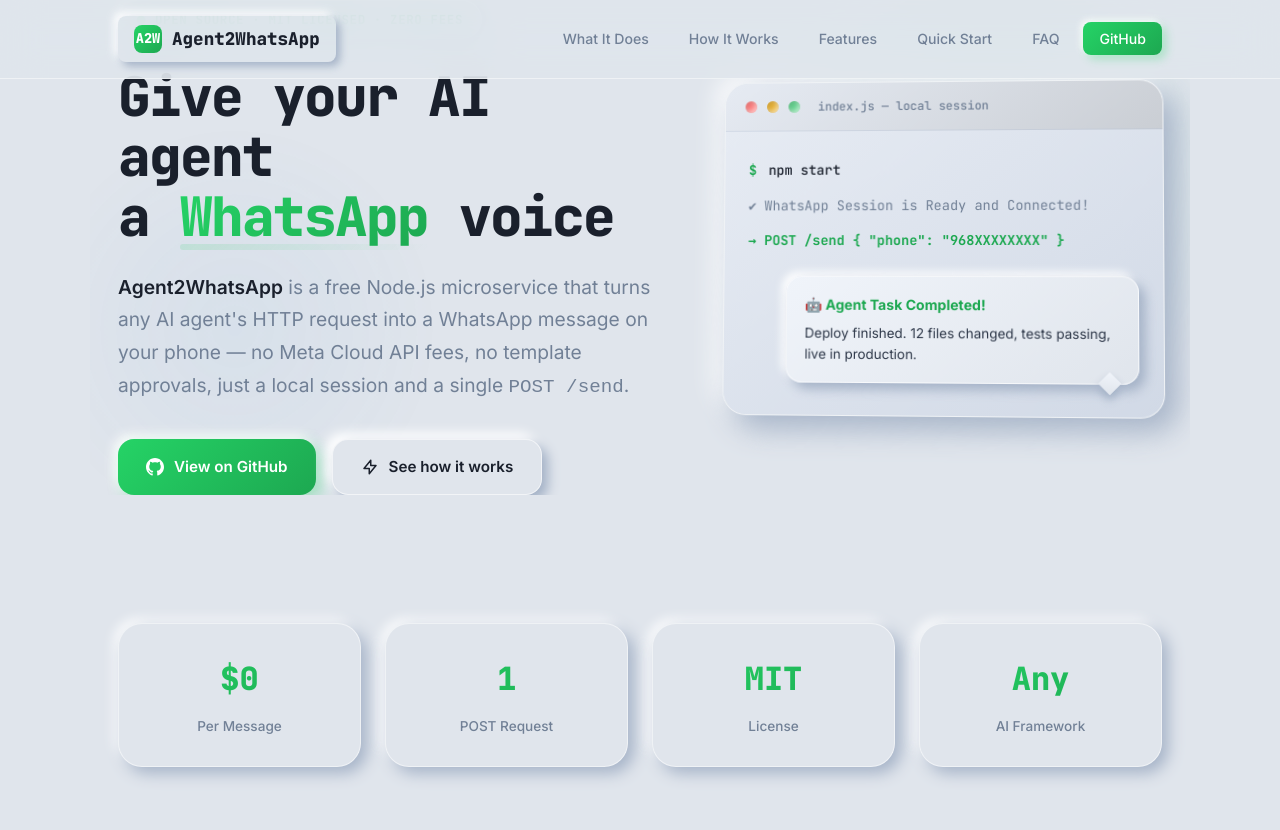
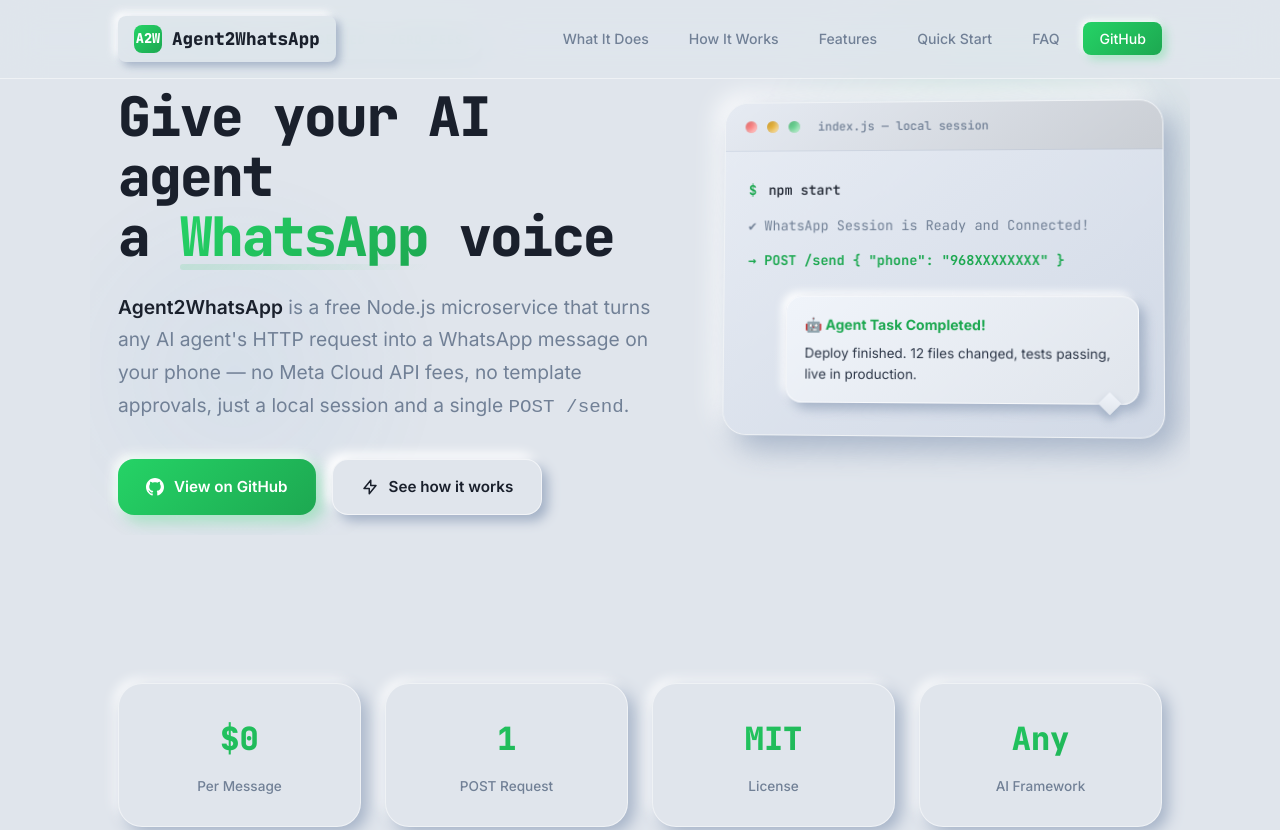
Before and after one commit to eddigital-za/Agent2WhatsApp, a website: page index.html in a window 1280 px wide. Shown: the top 830 px of the page. Drawn offline with Linux system fonts and the light colour scheme.

Commit message:
style: update padding for container and header in HTML files for improved layout

```diff
--- a/index.html
+++ b/index.html
@@ -373,7 +373,7 @@
             outline: 3px solid var(--primary); outline-offset: 4px; border-radius: var(--radius-sm);
         }
 
-        .container { width: 100%; max-width: 1100px; margin: 0 auto; padding: 0 28px; }
+        .container { width: 100%; max-width: 1100px; margin: 0 auto; padding: 20px 28px; }
 
         .neu-raised {
             background: var(--surface); border-radius: var(--radius-md);
@@ -451,7 +451,14 @@
         }
         .nav-toggle svg { width: 24px; height: 24px; color: var(--text-heading); }
 
-        header { padding: 140px 20px 80px; position: relative; overflow: hidden; }
+        header { padding: 300px 20px 80px; position: relative; overflow: hidden; }
+        /* Responsive hero spacing (increased) */
+        @media (max-width: 1024px) {
+            header { padding: 220px 18px 72px; }
+        }
+        @media (max-width: 640px) {
+            header { padding: 180px 16px 60px; }
+        }
         .hero-bg-decoration {
             position: absolute; top: -10%; right: -5%; width: 500px; height: 500px;
             background: radial-gradient(circle, var(--primary-soft) 0%, transparent 70%);
```
Also changed, not shown: 1 other file.
